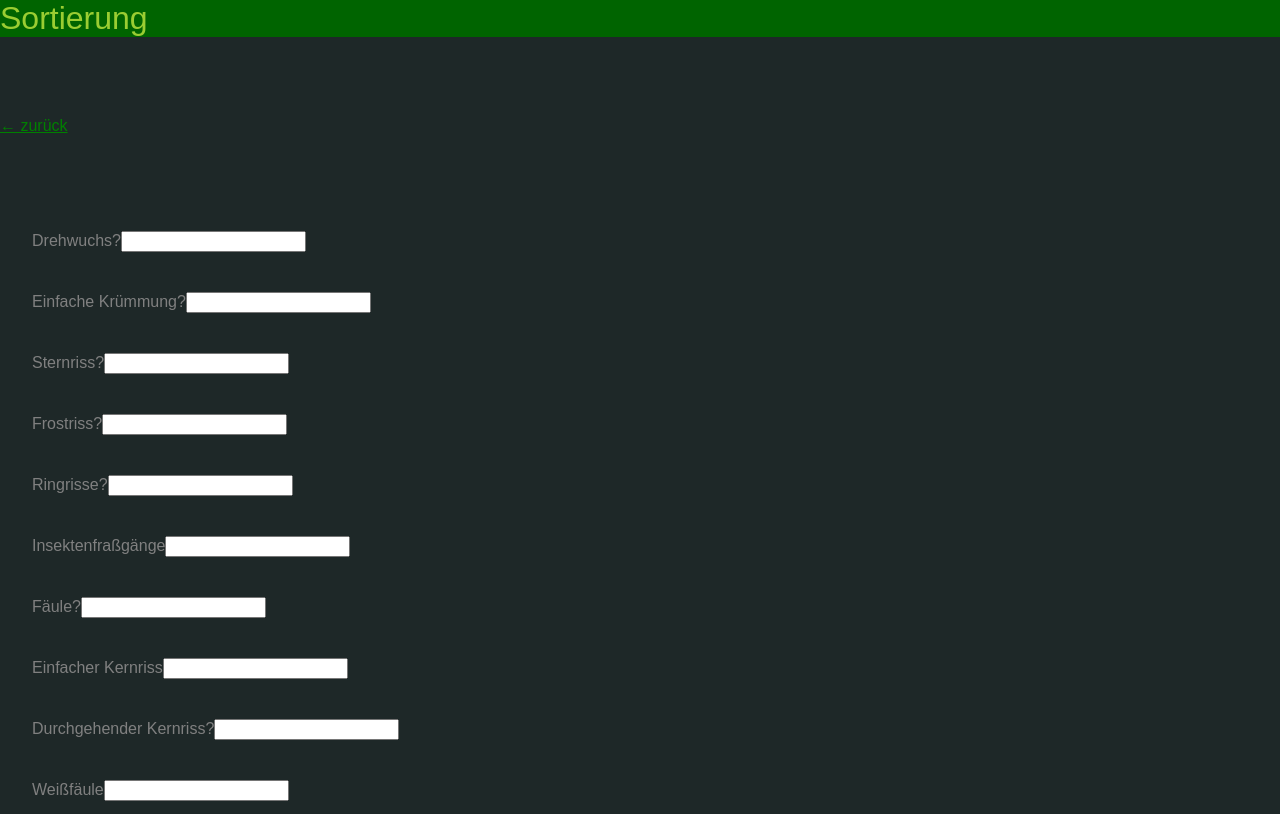
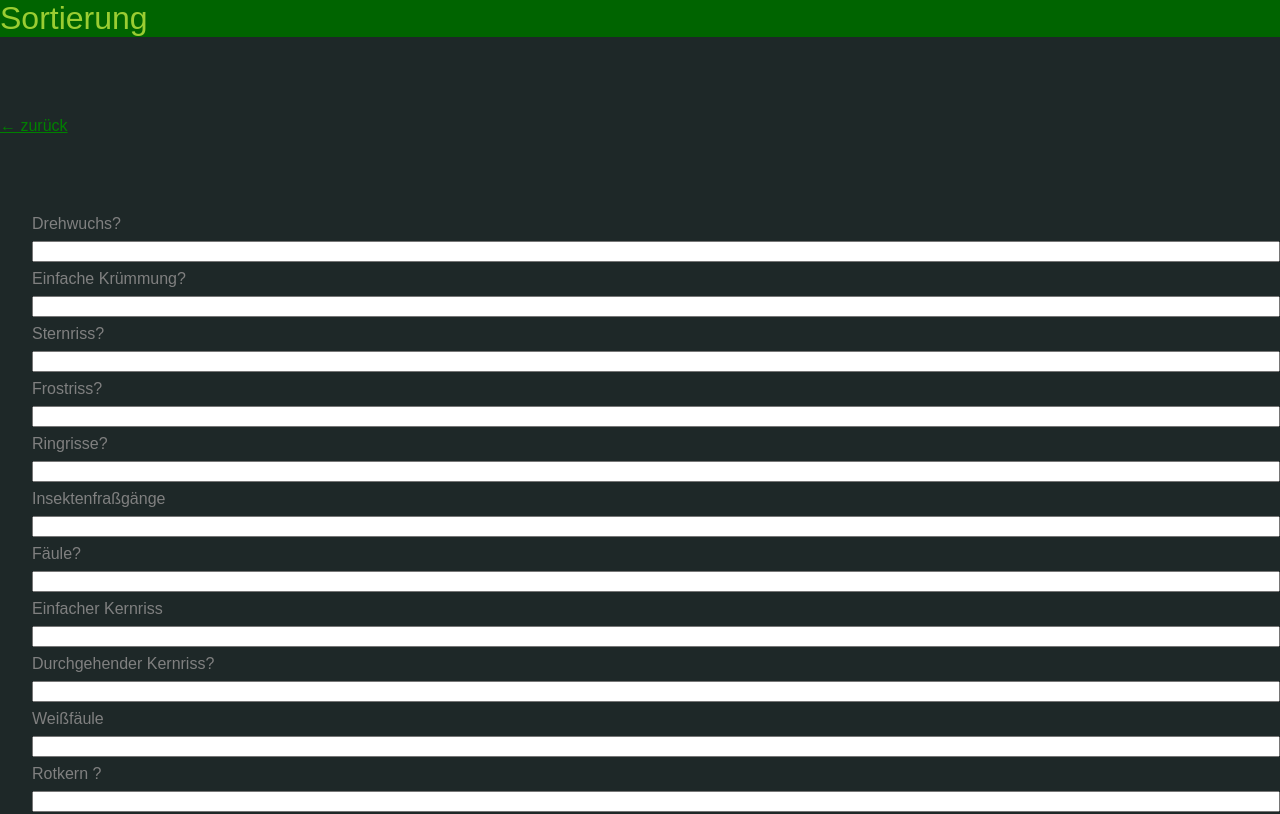
Before and after one commit to vokarl/capstone, a Next.js app: page /sortinglist/buchenstammholz in a window 1280 px wide. Shown: the top 814 px of the page. Built offline with nearby package versions, Linux system fonts and the light colour scheme.

Commit message:
outsource inputrender to a component

```diff
--- /dev/null
+++ b/components/form/RenderInput.js
@@ -0,0 +1,13 @@
+let inputNumber = 1;
+
+const renderInputField = (label) => {
+  const inputId = `input$(inputNumber)`;
+  inputNumber++;
+  return (
+    <>
+      <label htmlFor={inputId}>{label}</label>
+      <input type="text" name={label} id={inputId} />
+    </>
+  );
+};
+export default renderInputField;
--- a/pages/sortinglist/[slug].js
+++ b/pages/sortinglist/[slug].js
@@ -1,6 +1,7 @@
 import Link from "next/link";
 import { useRouter } from "next/router";
 import styled from "styled-components";
+import renderInputField from "@/components/form/RenderInput";
 
 const treeData = [
   {
@@ -113,22 +114,9 @@ export default function DynamicForm() {
   if (!treeFromSlug) {
     return;
   }
-
+  <renderInputField />;
   const currentTree = treeData.find((element) => element.slug === treeFromSlug);
   const attributes = currentTree.attributes;
-
-  let inputNumber = 1;
-
-  const renderInputField = (label) => {
-    const inputId = `input$(inputNumber)`;
-    inputNumber++;
-    return (
-      <p>
-        <label htmlFor={inputId}>{label}</label>
-        <input type="text" name={inputId} id={inputId} />
-      </p>
-    );
-  };
 
   return (
     <>
```
